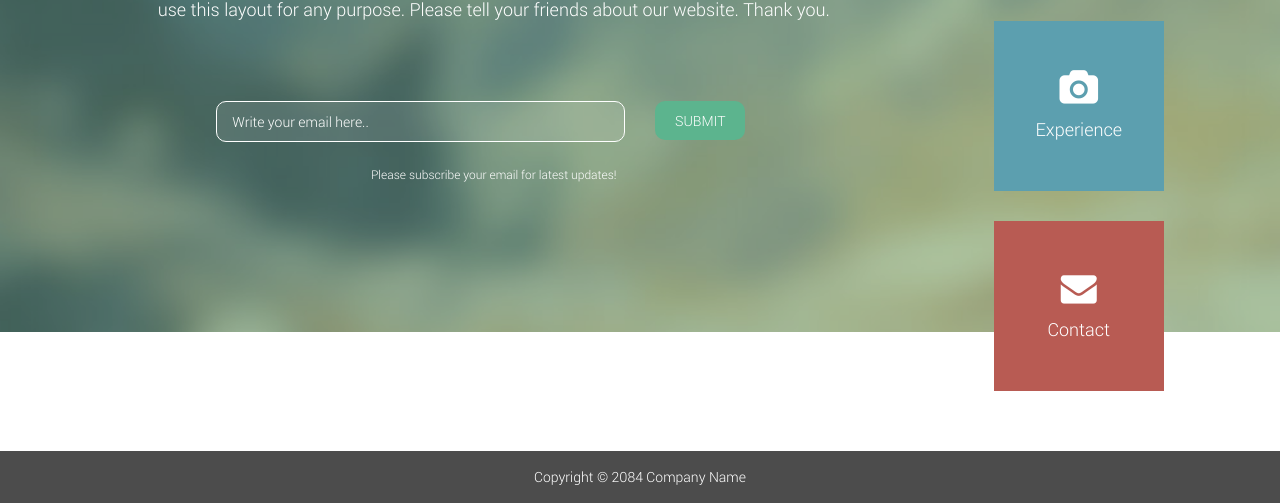
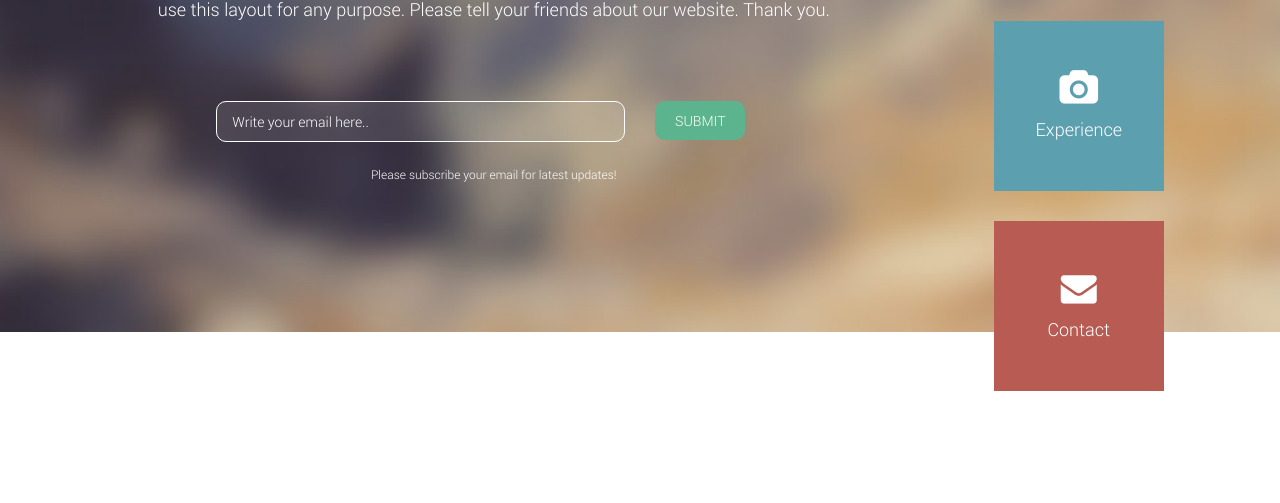
Before and after one commit to dhavalpatel730/resume, a plain HTML site: page index.html in a window 1280 px wide. Shown: the part 468-971 px from the top of the page. Drawn offline with Linux system fonts and the light colour scheme.

Commit message:
Add files via upload
new transparency

```diff
--- a/css/templatemo-style.css
+++ b/css/templatemo-style.css
@@ -239,7 +239,7 @@ h1, h2, h3, h4, h5 {
   top: 0;
   left: 0;
   z-index: 1;
-  background: rgba(92, 180, 142, 0.4);
+  background: rgba(255,255,255,.01)   ;
 }
 
 #page-content {
@@ -446,7 +446,7 @@ h1, h2, h3, h4, h5 {
 }
 
 .show-menu {
-  background: rgba(92, 180, 142, 0.5);
+  background: rgba(255,255,255,.01);
   display: none;
 }
 .show-menu li {
@@ -639,7 +639,7 @@ h1, h2, h3, h4, h5 {
   position: relative;
   z-index: 11;
   padding: 14px 0;
-  background: rgba(0, 0, 0, 0.7);
+  background: rgba(0, 0, 0, 0.);
   margin-top: 30px;
 }
 .site-footer a {
--- a/index.html
+++ b/index.html
@@ -327,7 +327,7 @@
                 <div class="row">
                     <div class="col-md-12 text-center">
                         <p>
-                        	Copyright &copy; 2084 Company Name
+                        	Dhaval Patel
 
                     <!-- | Design: <a href="http://www.templatemo.com" target="_parent"><span class="green">free templates</span></a> -->
                         </p>
```
